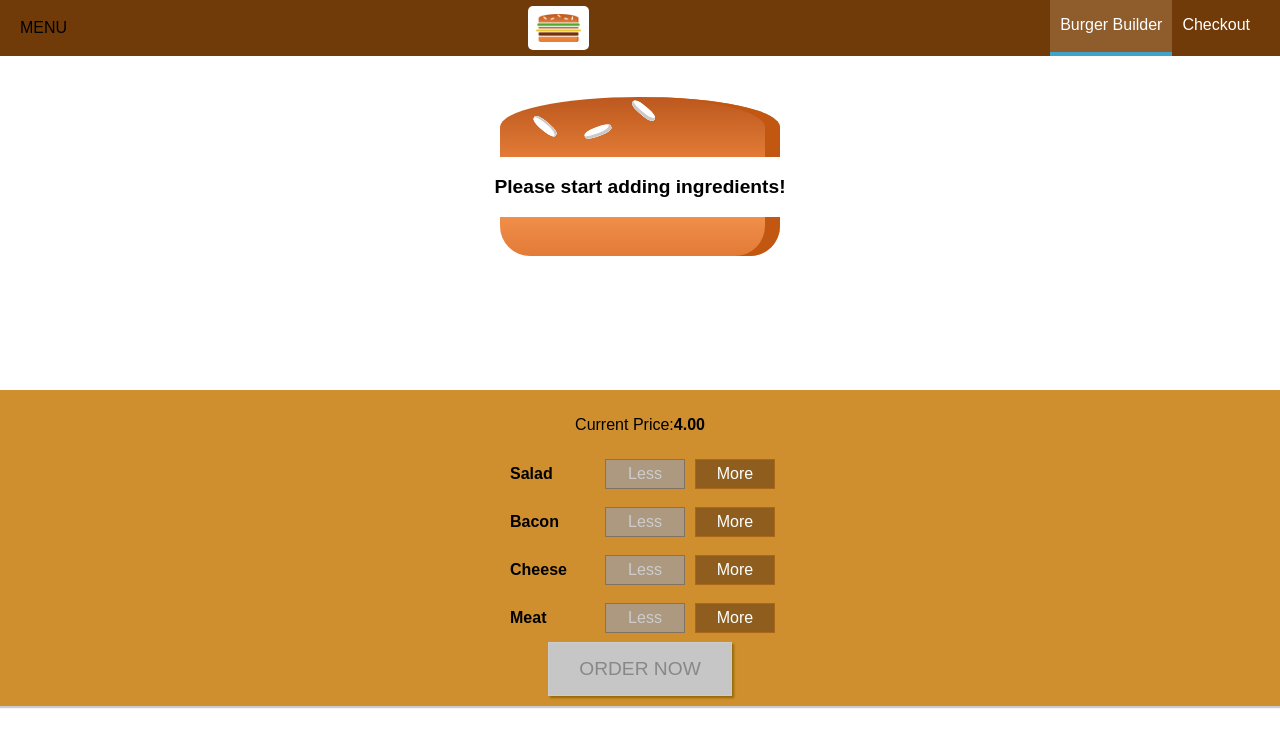
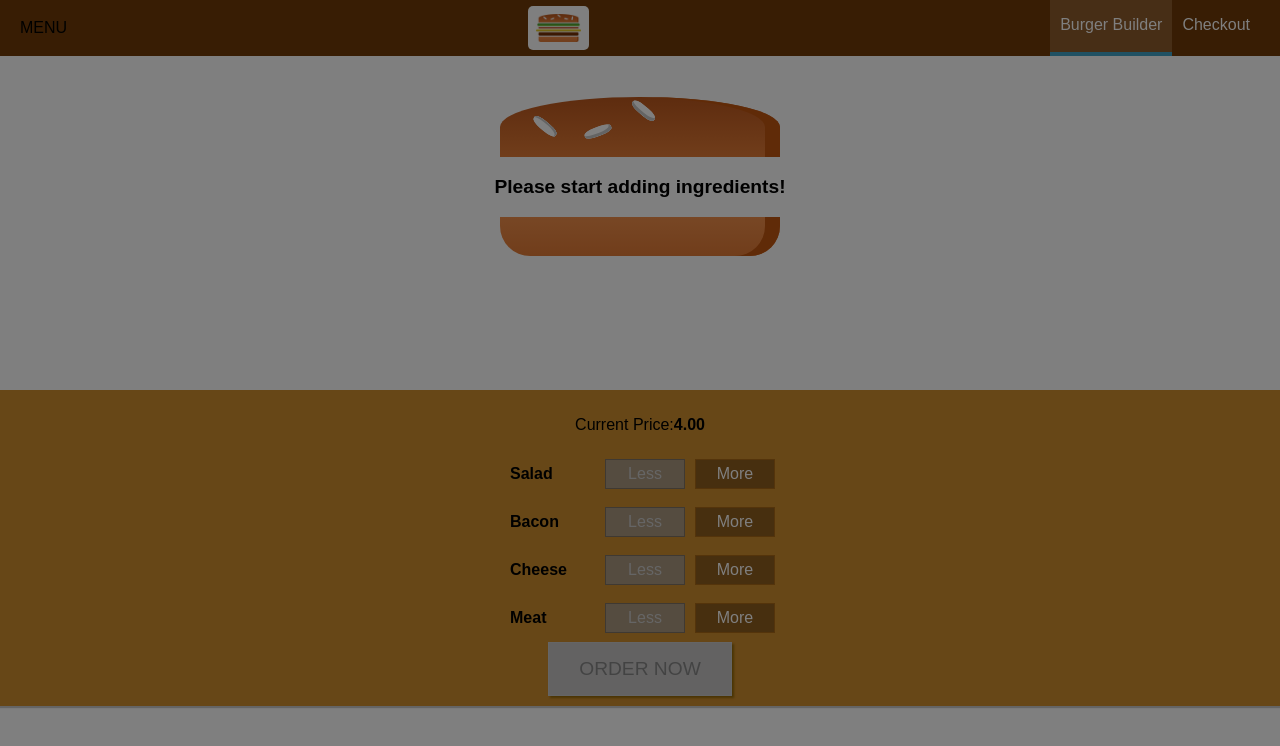
Before and after one commit to NiedzwiedzGit/burger-builder, a React app: page / in a window 1280 px wide. Shown: the top 746 px of the page. Built offline with nearby package versions, Linux system fonts and the light colour scheme.

Commit message:
Reusing the Backdrop

```diff
--- a/src/components/Layout/Layout.js
+++ b/src/components/Layout/Layout.js
@@ -1,19 +1,31 @@
-import React from 'react';
+import React, { Component } from 'react';
 import Aux from '../../hoc/Auxiliary';
 import classes from './Layout.css';
 import Toolbar from '../Navigation/Toolbar/Toolbar';
 import SideDrawer from '../Navigation/SideDrawer/SideDrawer';
 
-const layout = (props) => (
+class Layout extends Component {
+    state = {
+        showSideDrawer: true
+    }
+    sideDrawerClosedHandler = () => {
+        this.setState({ showSideDrawer: false })
+    }
+
+    render() {
+        return (
             <Aux>
                 <Toolbar />
-        <SideDrawer />
+                <SideDrawer open={this.state.showSideDrawer} closed={this.sideDrawerClosedHandler} />
                 <div>
                     Toolbar,SideDrawer,Backdrop
     </div>
                 <main className={classes.Content}>
-            {props.children}
+                    {this.props.children}
                 </main>
             </Aux>
-);
-export default layout;
+        )
+    }
+}
+
+export default Layout;
--- a/src/components/Navigation/SideDrawer/SideDrawer.js
+++ b/src/components/Navigation/SideDrawer/SideDrawer.js
@@ -2,10 +2,18 @@ import React from 'react';
 import Logo from '../../Logo/Logo';
 import NavigationItems from '../NavigationItems/NavigationItems';
 import classes from './SideDrawer.css'
+import Backdrop from '../../UI/Backdrop/Backdrop';
+import Aux from '../../../hoc/Auxiliary';
 const sideDrawer = (props) => {
     //...
+    let attachedClasses = [classes.SideDrawer, classes.Close];
+    if (props.open) {
+        attachedClasses = [classes.SideDrawer, classes.Open];
+    }
     return (
-        <div className={classes.SideDrawer}>
+        <Aux>
+            <Backdrop show={props.open} clicked={props.closed} />
+            <div className={attachedClasses.join(' ')}>
                 <div className={classes.Logo}>
                     <Logo />
                 </div>
@@ -14,6 +22,7 @@ const sideDrawer = (props) => {
                 </nav>
 
             </div>
+        </Aux>
     );
 }
 export default sideDrawer;
```
Lines whose indentation alone changed are shown as unchanged.
